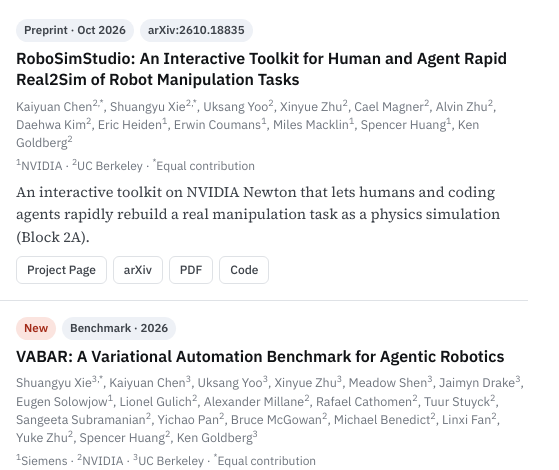
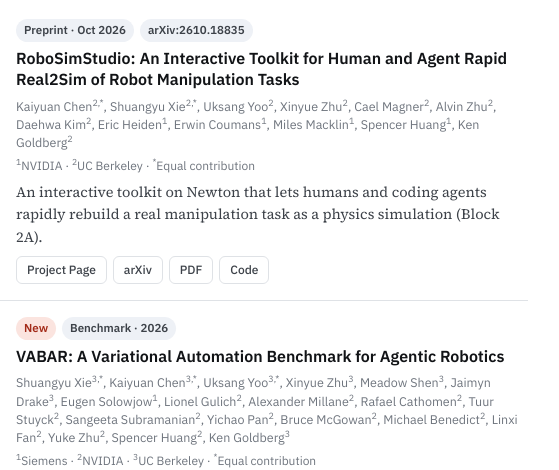
Before and after one commit to BerkeleyAutomation/agentic-robotics, a plain HTML site: page index.html in a window 1280 px wide. Shown: the part 3782-4252 px from the top of the page, 528-1087 px from the left. Drawn offline with Linux system fonts and the light colour scheme.

Commit message:
Use the Newton name without a prefix and mark VABAR equal contributors
Co-Authored-By: Claude Opus 5.5 <noreply@anthropic.com>
Claude-Session: https://claude.ai/code/session_015ZEjC95ThWTxQBDUU2TapV

```diff
--- a/index.html
+++ b/index.html
@@ -125,7 +125,7 @@
                 <h4><a href="https://robosimstudio.github.io" target="_blank" rel="noopener">RoboSimStudio: An Interactive Toolkit for Human and Agent Rapid Real2Sim of Robot Manipulation Tasks</a></h4>
                 <p class="pauthors">Kaiyuan Chen<sup>2,*</sup>, Shuangyu Xie<sup>2,*</sup>, Uksang Yoo<sup>2</sup>, Xinyue Zhu<sup>2</sup>, Cael Magner<sup>2</sup>, Alvin Zhu<sup>2</sup>, Daehwa Kim<sup>2</sup>, Eric Heiden<sup>1</sup>, Erwin Coumans<sup>1</sup>, Miles Macklin<sup>1</sup>, Spencer Huang<sup>1</sup>, Ken Goldberg<sup>2</sup></p>
                 <p class="paffils"><sup>1</sup>NVIDIA · <sup>2</sup>UC Berkeley · <sup>*</sup>Equal contribution</p>
-                <p class="pover">An interactive toolkit on NVIDIA Newton that lets humans and coding agents rapidly rebuild a real manipulation task as a physics simulation (Block 2A).</p>
+                <p class="pover">An interactive toolkit on Newton that lets humans and coding agents rapidly rebuild a real manipulation task as a physics simulation (Block 2A).</p>
                 <div class="pbtns"><a class="pbtn" href="https://robosimstudio.github.io" target="_blank" rel="noopener">Project Page</a><a class="pbtn" href="https://arxiv.org/abs/2610.18835" target="_blank" rel="noopener">arXiv</a><a class="pbtn" href="https://robosimstudio.github.io/robosimstudio.pdf" target="_blank" rel="noopener">PDF</a><a class="pbtn" href="https://github.com/robosimstudio/robosimstudio" target="_blank" rel="noopener">Code</a></div>
               </div>
             </article>
@@ -134,7 +134,7 @@
               <div class="pbody">
                 <div class="ptags"><span class="pchip pchip-new">New</span><span class="pchip">Benchmark · 2026</span></div>
                 <h4><a href="https://berkeleyautomation.github.io/vabar-website/" target="_blank" rel="noopener">VABAR: A Variational Automation Benchmark for Agentic Robotics</a></h4>
-                <p class="pauthors">Shuangyu Xie<sup>3,*</sup>, Kaiyuan Chen<sup>3</sup>, Uksang Yoo<sup>3</sup>, Xinyue Zhu<sup>3</sup>, Meadow Shen<sup>3</sup>, Jaimyn Drake<sup>3</sup>, Eugen Solowjow<sup>1</sup>, Lionel Gulich<sup>2</sup>, Alexander Millane<sup>2</sup>, Rafael Cathomen<sup>2</sup>, Tuur Stuyck<sup>2</sup>, Sangeeta Subramanian<sup>2</sup>, Yichao Pan<sup>2</sup>, Bruce McGowan<sup>2</sup>, Michael Benedict<sup>2</sup>, Linxi Fan<sup>2</sup>, Yuke Zhu<sup>2</sup>, Spencer Huang<sup>2</sup>, Ken Goldberg<sup>3</sup></p>
+                <p class="pauthors">Shuangyu Xie<sup>3,*</sup>, Kaiyuan Chen<sup>3,*</sup>, Uksang Yoo<sup>3,*</sup>, Xinyue Zhu<sup>3</sup>, Meadow Shen<sup>3</sup>, Jaimyn Drake<sup>3</sup>, Eugen Solowjow<sup>1</sup>, Lionel Gulich<sup>2</sup>, Alexander Millane<sup>2</sup>, Rafael Cathomen<sup>2</sup>, Tuur Stuyck<sup>2</sup>, Sangeeta Subramanian<sup>2</sup>, Yichao Pan<sup>2</sup>, Bruce McGowan<sup>2</sup>, Michael Benedict<sup>2</sup>, Linxi Fan<sup>2</sup>, Yuke Zhu<sup>2</sup>, Spencer Huang<sup>2</sup>, Ken Goldberg<sup>3</sup></p>
                 <p class="paffils"><sup>1</sup>Siemens · <sup>2</sup>NVIDIA · <sup>3</sup>UC Berkeley · <sup>*</sup>Equal contribution</p>
                 <p class="pover">Six manipulation task classes from industrial, medical and infrastructure applications, with standardized variation, two difficulty levels and a 33-skill library, on Newton.</p>
                 <div class="pbtns"><a class="pbtn" href="https://berkeleyautomation.github.io/vabar-website/" target="_blank" rel="noopener">Project Page</a><a class="pbtn" href="https://github.com/BerkeleyAutomation/VABAR" target="_blank" rel="noopener">Code</a></div>
@@ -191,7 +191,7 @@
             <li id="ref4">Ambi Robotics. <a href="https://www.ambirobotics.com/blog/agentic-robotics/" target="_blank" rel="noopener">Agentic Robotics solves an industrial robotics problem</a>. September 2026.</li>
             <li id="ref5"><a href="https://bit.ly/Robot-Data-Gap" target="_blank" rel="noopener">The 100,000 year robot data gap</a>. <i>Science Robotics</i>, editorial, August 2025.</li>
             <li id="ref6">S. Xie, K. Chen, K. Goldberg (UC Berkeley). <a href="https://berkeleyautomation.github.io/flipanything" target="_blank" rel="noopener">Flip Anything</a>. <i>Conference on Robot Learning (CoRL)</i>, Late-Breaking Result, 2026.</li>
-            <li id="ref7">S. Xie<sup>3,*</sup>, K. Chen<sup>3</sup>, U. Yoo<sup>3</sup>, X. Zhu<sup>3</sup>, M. Shen<sup>3</sup>, J. Drake<sup>3</sup>, E. Solowjow<sup>1</sup>, L. Gulich<sup>2</sup>, A. Millane<sup>2</sup>, R. Cathomen<sup>2</sup>, T. Stuyck<sup>2</sup>, S. Subramanian<sup>2</sup>, Y. Pan<sup>2</sup>, B. McGowan<sup>2</sup>, M. Benedict<sup>2</sup>, L. Fan<sup>2</sup>, Y. Zhu<sup>2</sup>, S. Huang<sup>2</sup>, K. Goldberg<sup>3</sup>. <a href="https://berkeleyautomation.github.io/vabar-website/" target="_blank" rel="noopener">VABAR: A Variational Automation Benchmark for Agentic Robotics</a>. 2026. <span class="ref-affils"><sup>1</sup>Siemens, <sup>2</sup>NVIDIA, <sup>3</sup>UC Berkeley; <sup>*</sup>equal contribution.</span></li>
+            <li id="ref7">S. Xie<sup>3,*</sup>, K. Chen<sup>3,*</sup>, U. Yoo<sup>3,*</sup>, X. Zhu<sup>3</sup>, M. Shen<sup>3</sup>, J. Drake<sup>3</sup>, E. Solowjow<sup>1</sup>, L. Gulich<sup>2</sup>, A. Millane<sup>2</sup>, R. Cathomen<sup>2</sup>, T. Stuyck<sup>2</sup>, S. Subramanian<sup>2</sup>, Y. Pan<sup>2</sup>, B. McGowan<sup>2</sup>, M. Benedict<sup>2</sup>, L. Fan<sup>2</sup>, Y. Zhu<sup>2</sup>, S. Huang<sup>2</sup>, K. Goldberg<sup>3</sup>. <a href="https://berkeleyautomation.github.io/vabar-website/" target="_blank" rel="noopener">VABAR: A Variational Automation Benchmark for Agentic Robotics</a>. 2026. <span class="ref-affils"><sup>1</sup>Siemens, <sup>2</sup>NVIDIA, <sup>3</sup>UC Berkeley; <sup>*</sup>equal contribution.</span></li>
           </ol>
         </section>
 
```
